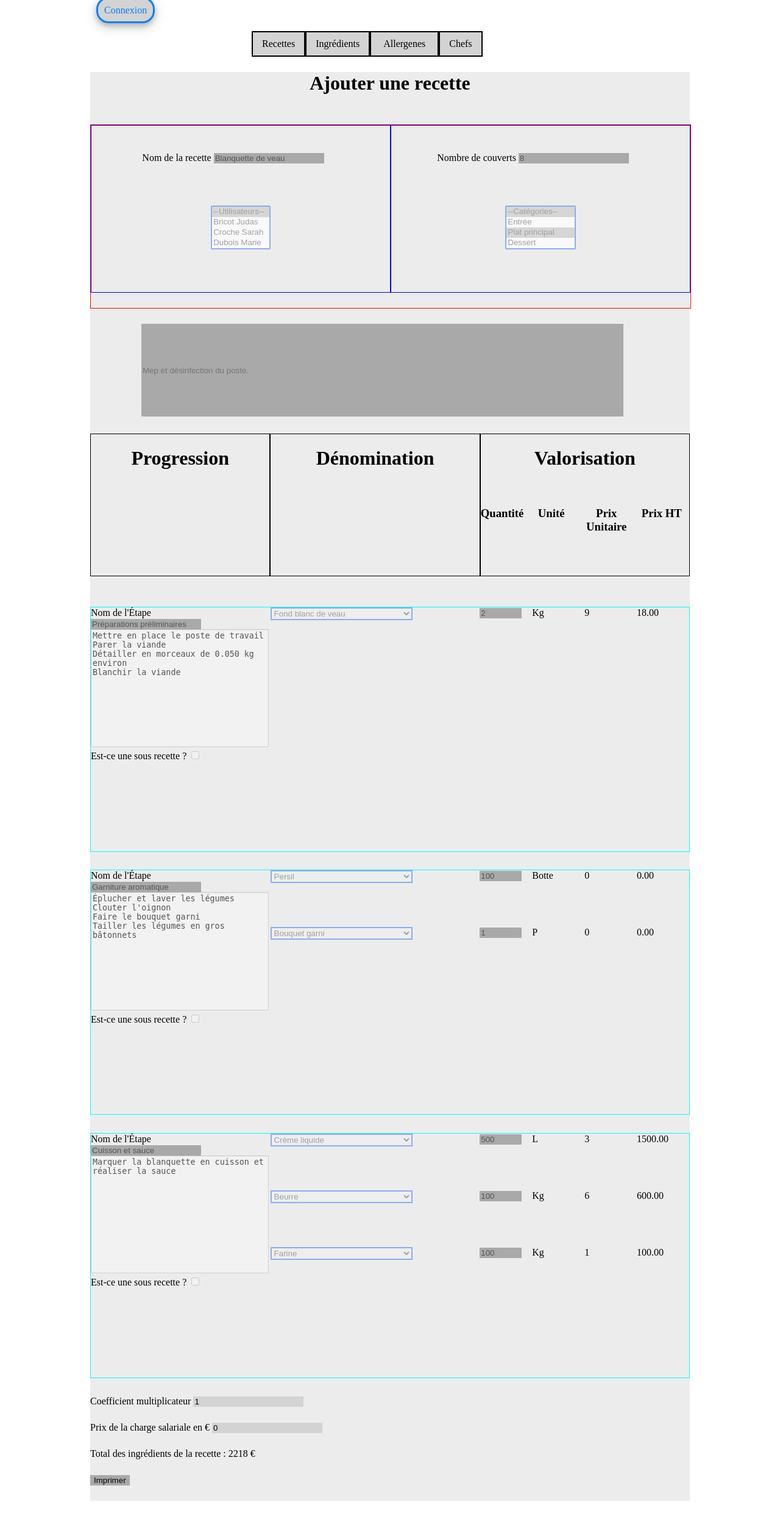
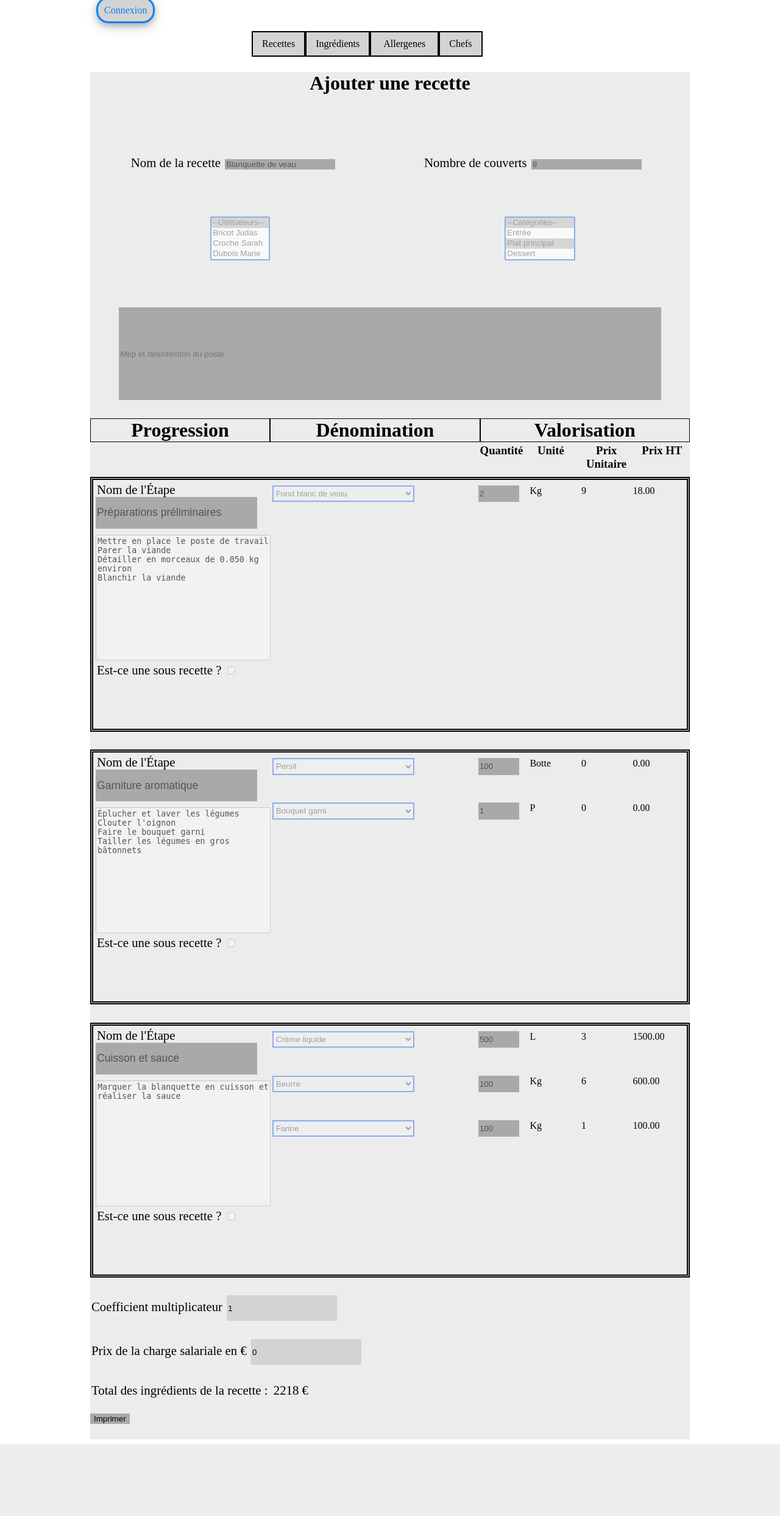
Before and after one commit to tom-sartori/projetPiscine, a PHP site: the page made by src/index.php in a window 1280 px wide. Shown: the whole page at 61% size. After the commit the page ends 2368 px from the top, so only its background shows below. Run offline with PHP 8.4, Linux system fonts and the light colour scheme; data comes from the database, SQL or seed files in the repository; data that the repository does not hold is empty.

Commit message:
finitions

```diff
--- a/src/css/recetteCreate.css
+++ b/src/css/recetteCreate.css
@@ -4,35 +4,38 @@ body {
 
 }
 
+
+
 textarea{
     resize: none;
 }
-#ajoutbox {
+div#ajoutbox {
     display: flex;
     flex-direction: column;
     justify-content: center;
     height: 80%;
     width: 100%;
+    margin: 0;
 }
 
-.headerform {
+div.headerform {
     display: flex;
     height: 300px;
     flex-direction: row;
+    margin: 0;
     width: 100%;
-    border: 1px solid red;
 }
-.header1 {
+div.header1 {
     display: flex;
+    margin: 0;
     align-items: center;
     justify-content: space-evenly;
     flex-direction: column;
     align-content: space-around;
     width: 50%;
-    border: 1px solid blue;
 }
 
-.descriptif {
+div.descriptif {
     display: flex;
     justify-content: center;
     width: 100%;
@@ -40,120 +43,231 @@ textarea{
     margin-bottom: 3%;
 }
 
-.descriptif input {
+div.descriptif input {
+    margin: 0;
     height: 100%;
     width: 80%;
 
 }
 
-.etape {
+div.etape {
+    width: fit-content;
+    height: fit-content;
     display: flex;
-    height: 400px;
-    border: 1px solid cyan;
+    min-height: 400px;
+    padding: 4px;
+    border: thick double  black;
     margin-top: 1%;
     margin-bottom: 3%;
 }
 
-.etape .descriptifetape {
+div.etape .descriptifetape {
+    margin: 0;
     width: 30%;
 }
 
-.etape .denomationetape {
+div.etape .denomationetape {
+    margin: 0;
     width: 25%;
 
 }
 
-.etape .informationsEtape {
+div.etape .informationsEtape {
+    margin: 0;
     width: 70%;
     display: flex;
     flex-direction: column;
 }
 
-.etape .informationsEtape .ingredient {
+select.selectIngredient {
+    height: 64%;
+}
+
+div.etape .informationsEtape .ingredient {
     width: 100%;
+    margin-top:5px ;
     display: flex;
     flex-direction: row;
+
 }
 
-.etape .valorisationIngredient {
+div.etape .valorisationIngredient {
     display: flex;
     flex-direction: row;
+    margin: 0;
     width: 50%;
 }
 
-.etape .denomationIngredient {
+div.etape .denomationIngredient {
     width: 50%;
-}
+    margin: 0;
+    }
 
 
-.etape .descriptifetape textarea {
+div.etape .descriptifetape textarea {
+    margin: 0;
     height: 50%;
     width: 97%;
 }
 
-.quantiteIngredient{
+div.quantiteIngredient {
+    margin: 0;
     width: 25%;
 }
 
-.quantiteIngredient input{
+div.quantiteIngredient input {
+    margin: 0;
     width:75%;
+    height: 60%;
 }
 
 
-.uniteIngredient {
+div.uniteIngredient {
+    margin: 0;
     width: 25%;
 }
 
 
-.prixUniteIngredient {
+div.prixUniteIngredient {
+    margin: 0;
     width: 25%;
 }
 
-.prixHTIngredient {
+div.prixHTIngredient {
     width: 25%;
 }
 
- .entete {
+div.entete {
     display: flex;
     flex-direction: row;
+    margin: 0;
     width: 100%;
+    height: fit-content;
  }
 
- .entete_valorisation {
+div.entete_valorisation {
      display: flex;
-     flex-direction: column;
+    margin: 0;
+    flex-direction: column;
  }
 
- .sousvalorisation {
+ div.sousvalorisation {
      display: flex;
      flex-direction: row;
+    margin: 0;
     text-align: center;
  }
-.entete_progression {
+div.entete_progression {
+    margin: 0;
     width: 30%;
-    border: 1px solid black;
 }
 
-.entete_denomination {
+div.entete_denomination {
+    margin: 0;
     width: 35%;
-    border: 1px solid black;
 }
 
-.entetevalorisation {
+div.entetevalorisation {
+    margin: 0;
     width: 35%;
-    border: 1px solid black;
 }
 
-.entetequantite {
+div.entetequantite {
+    margin: 0;
     width: 25%;
 }
-.enteteUnite {
+div.enteteUnite {
+    margin: 0;
     width: 50%;
 }
 
-.enteteprixUnitaire {
+div.enteteprixUnitaire {
+    margin: 0;
     width: 50%;
 }
-.enteteprixHT {
+div.enteteprixHT {
+    margin: 0;
     width: 50%;
 }
+
+div.selectIngredient {
+    margin: 0;
+    margin-bottom: 4px;
+}
+div.entete h1 {
+    margin-left: 0;
+    margin-bottom: 0;
+    margin-right: 0;
+    margin-top: 2px;
+    border: 1px solid black;
+}
+div.entete h3 {
+    margin-top: 3px;
+    margin-left: 0;
+    margin-bottom: 0;
+    margin-right: 0;
+}
+#descriptifRecette {
+    width: 90%;
+}
+
+input.nomEtape {
+    margin-bottom: 10px;
+    width: 90%;
+    height: 50px;
+    font-size: 1.1em;
+}
+
+label {
+    font-size: 1.3em;
+    margin: 2px;
+}
+
+input#addEtape {
+    height: 40px;
+    padding: 1em;
+}
+input#deleteEtape {
+    height: 40px;
+
+}
+input#addEtape:hover{
+    background-color: #aa9f9f;
+}
+
+
+input#deleteEtape:hover {
+background-color: #aa9f9f;
+
+}
+
+input#coefficientRecette {
+     height: 40px;
+    margin-bottom: 5px;
+}
+
+input#chargeSalariale {
+     height: 40px;
+margin-bottom: 5px;
+}
+
+select#selectSousRecette {
+      height: 40px;
+}
+
+input#buttonAddSousRecette {
+    height: 40px;
+    padding: 1em;
+    margin-bottom: 25px;
+}
+
+input#ajouterButton {
+    height: 40px;
+    padding: 1.3em;
+
+}
+
+input#ajouterButton:hover {
+
+background-color: #aa9f9f;
+}
```
